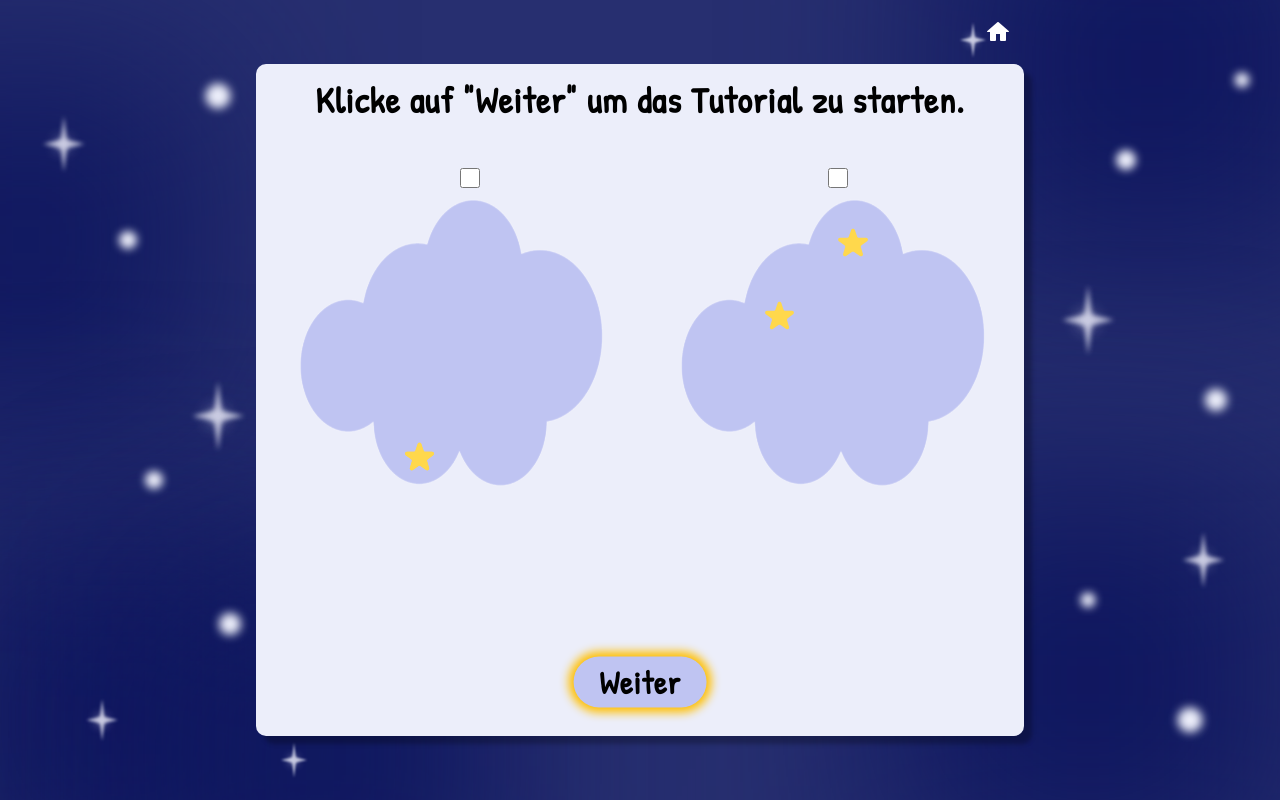
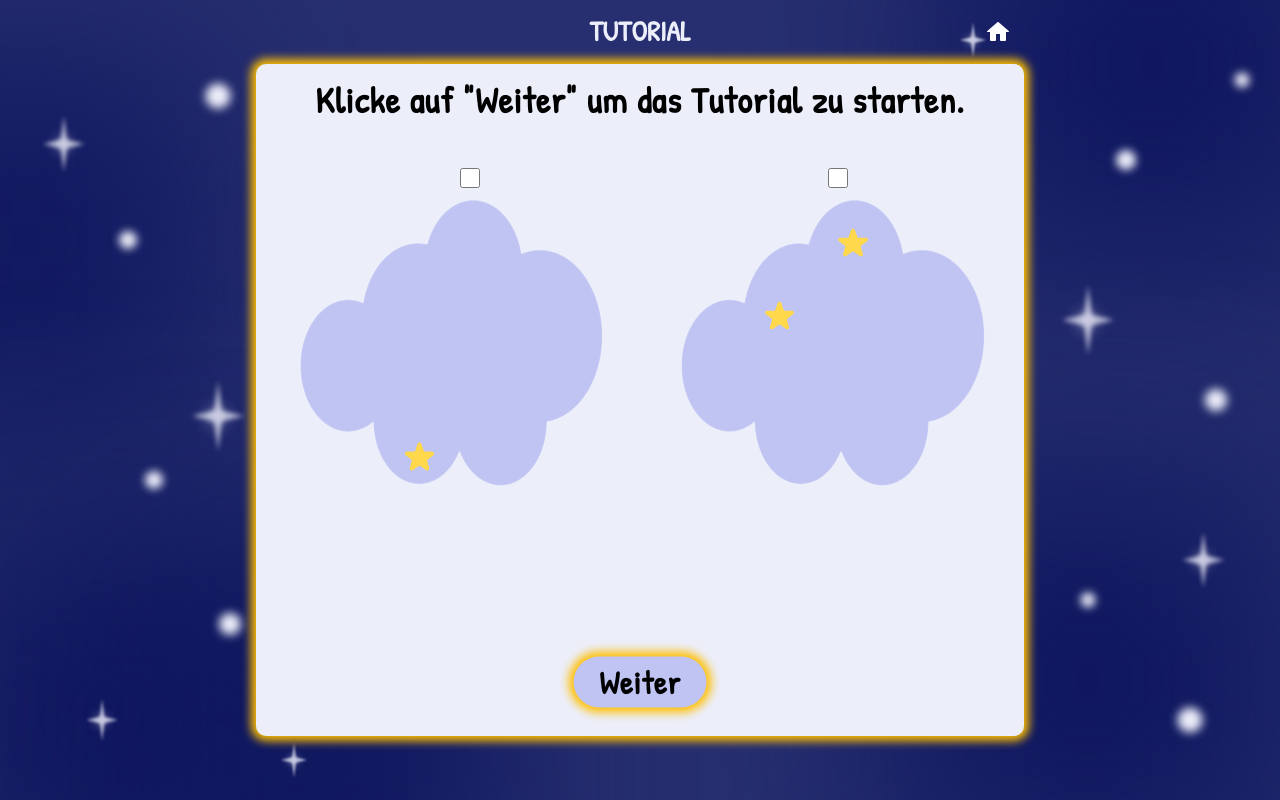
Before and after one commit to jara1008/Bachelor-Thesis, a React (Create React App) app in the folder thesis/: page /Bachelor_Thesis/difficultySelection/1/1 in a window 1280 px wide. Both pictures are taken after a click on the button "Einfach". Built offline with nearby package versions, Linux system fonts and the light colour scheme.

Commit message:
highlight tutorial

```diff
--- a/thesis/src/defaults.css
+++ b/thesis/src/defaults.css
@@ -8,6 +8,7 @@
     --text-color: #000000;
     --font-family: 'Patrick Hand', sans-serif;
     --box-shadow-default: 8px 8px 4px #00000040;
+    --default-highlight: 0 0 10px 5px #ffbf00;
 }
 
 /* define object styles */
@@ -22,6 +23,7 @@ body, html {
     display: flex;
     justify-content: center;
     align-items: center;
+    flex-direction: column;
     height: 100vh;
     width: 100vw;
 }
@@ -39,7 +41,7 @@ body, html {
     flex-direction: column;
 }
 
-@media (max-width: 1124px) {
+@media (max-width: 1180px) {
     .white-box-regular {
         height: 75vh;
         width: 70vw;
@@ -188,3 +190,87 @@ body, html {
     box-shadow: 0 0 10px 5px #ffbf00;
     transition: box-shadow 0.3s ease-in-out;
 }
+
+.tutorial-header-regular {
+    position: absolute;
+    left: 50%;
+    top: 1.5%;
+    transform: translateX(-50%);
+    font-size: 2.2vw;
+    font-weight: bold;
+    font-family: var(--font-family);
+    color: var(--secondary-color);
+    background-color: transparent;
+    z-index: 10;
+    pointer-events: none;
+}
+
+@media (max-width: 1180px) {
+    .tutorial-header-regular {
+        top: 7%;
+    }
+}
+
+@media (max-height: 520px) {
+    .tutorial-header-regular {
+        top: 0.2%;
+    }
+}
+
+.tutorial-header-large {
+    position: absolute;
+    left: 50%;
+    top: 4%;
+    transform: translateX(-50%);
+    font-size: 2.2vw;
+    font-weight: bold;
+    font-family: var(--font-family);
+    color: var(--secondary-color);
+    background-color: transparent;
+    z-index: 10;
+    pointer-events: none;
+}
+
+@media (max-width: 1180px) {
+    .tutorial-header-large {
+        top: 4%;
+    }
+}
+
+@media (max-height: 520px) {
+    .tutorial-header-large {
+        top: 0.3%;
+    }
+}
+
+.tutorial-header-tall {
+    position: absolute;
+    left: 50%;
+    top: 1%;
+    transform: translateX(-50%);
+    font-size: 2.2vw;
+    font-weight: bold;
+    font-family: var(--font-family);
+    color: var(--secondary-color);
+    background-color: transparent;
+    z-index: 10;
+    pointer-events: none;
+}
+
+@media (max-width: 1180px) {
+    .tutorial-header-tall {
+        top: 1.5%;
+    }
+}
+
+@media (max-width: 1024px) {
+    .tutorial-header-tall {
+        top: 5%;
+    }
+}
+
+@media (max-height: 520px) {
+    .tutorial-header-tall {
+        top: 0.1%;
+    }
+}
--- a/thesis/src/tutorials/tutorial_activity1.jsx
+++ b/thesis/src/tutorials/tutorial_activity1.jsx
@@ -204,7 +204,8 @@ function TutorialActivity1({ difficulty, onComplete }) {
 
     return (
         <div className="container" >
-            <div className="white-box-regular" >
+            <span className="tutorial-header-regular">TUTORIAL</span>
+            <div className="white-box-regular" style={{ boxShadow: "var(--default-highlight)" }} >
                 <HomeLink />
                 {difficulty==="easy" && <span className="title-text">{tutorialStepsEasy[tutorialProgress]['message']}</span>}<br></br>
                 {difficulty==="hard" && <span className="title-text">{tutorialStepsHard[tutorialProgress]['message']}</span>}<br></br>
--- a/thesis/src/tutorials/tutorial_activity10.jsx
+++ b/thesis/src/tutorials/tutorial_activity10.jsx
@@ -105,7 +105,8 @@ function TutorialActivity10({ difficulty, onComplete }) {
 
     return (
         <div className="container">
-            <div className="white-box-regular">
+            <span className="tutorial-header-regular">TUTORIAL</span>
+            <div className="white-box-regular" style={{ boxShadow: "var(--default-highlight)" }} >
                 <HomeLink />
                 {difficulty==="easy" && <span className="title-text">{tutorialStepsEasy[tutorialProgress]['message']}</span>}
                 {difficulty==="hard" && <span className="title-text">{tutorialStepsHard[tutorialProgress]['message']}</span>}
--- a/thesis/src/tutorials/tutorial_activity2.jsx
+++ b/thesis/src/tutorials/tutorial_activity2.jsx
@@ -53,7 +53,8 @@ const TutorialActivity2 = ({ difficulty, onComplete }) => {
 
     return (
         <div className="container">
-            <div className="white-box-regular">
+            <span className="tutorial-header-regular">TUTORIAL</span>
+            <div className="white-box-regular" style={{ boxShadow: "var(--default-highlight)" }} >
                 <HomeLink />
                 {difficulty==="easy" && <span className="title-text">{tutorialStepsEasy[tutorialProgress]['message']}</span>}
                 {difficulty==="hard" && <span className="title-text">{tutorialStepsHard[tutorialProgress]['message']}</span>}
--- a/thesis/src/tutorials/tutorial_activity3.jsx
+++ b/thesis/src/tutorials/tutorial_activity3.jsx
@@ -273,7 +273,8 @@ function TutorialActivity3({ difficulty, onComplete }) {
 
     return (
         <div className="container">
-            <div className="white-box-large">
+            <span className="tutorial-header-large">TUTORIAL</span>
+            <div className="white-box-large" style={{ boxShadow: "var(--default-highlight)" }} >
                 <HomeLink />
                 {difficulty==="easy" && <span className="title-text">{tutorialStepsEasy[tutorialProgress]['message']}</span>}
                 {difficulty==="hard" && <span className="title-text">{tutorialStepsHard[tutorialProgress]['message']}</span>}
--- a/thesis/src/tutorials/tutorial_activity5.jsx
+++ b/thesis/src/tutorials/tutorial_activity5.jsx
@@ -63,7 +63,8 @@ function TutorialActivity5({ difficulty, onComplete }) {
 
     return (
         <div className="container">
-            <div className="white-box-regular">
+            <span className="tutorial-header-regular">TUTORIAL</span>
+            <div className="white-box-regular" style={{ boxShadow: "var(--default-highlight)" }} >
                 <HomeLink />
                 {difficulty==='easy' && <span className="title-text">{tutorialStepsEasy[tutorialProgress]['message']}</span>}
                 {difficulty==='hard' && <span className="title-text">{tutorialStepsHard[tutorialProgress]['message']}</span>}
--- a/thesis/src/tutorials/tutorial_activity6.jsx
+++ b/thesis/src/tutorials/tutorial_activity6.jsx
@@ -255,18 +255,16 @@ function TutorialActivity6({ difficulty, onComplete }) {
 
     return (
         <div className="container">
-            <div className="white-box-large">
+            <span className="tutorial-header-large">TUTORIAL</span>
+            <div className="white-box-large" style={{ boxShadow: "var(--default-highlight)" }} >
                 <HomeLink />
                 {difficulty==="easy" && <span className="title-text">{tutorialStepsEasy[tutorialProgress]['message']}</span>}
                 {difficulty==="hard" && <span className="title-text">{tutorialStepsHard[tutorialProgress]['message']}</span>}
                 {difficulty === 'hard' && (
                     <div style={{ display: "flex", justifyContent: "space-around", width: "100%" }}>
-                    <button  className={`header-button ${tutorialProgress === 2 ? 'highlighted' : ''}`} style={{ left: "25%", marginTop: "2vh" }}
+                    <button  className={`header-button ${tutorialProgress === 2 ? 'highlighted' : ''}`} style={{ marginTop: "1vh" }}
                         onClick={() => continueTutorial()}
                         disabled={tutorialProgress !== 2}>
-                        Tauschen
-                    </button>
-                    <button className="header-button" style={{ left: "75%", marginTop: "2vh" }}>
                         Tauschen
                     </button>
                 </div>
--- a/thesis/src/tutorials/tutorial_activity7.jsx
+++ b/thesis/src/tutorials/tutorial_activity7.jsx
@@ -156,7 +156,8 @@ function TutorialActivity7({ difficulty, onComplete }) {
 
     return (
         <div className="container">
-            <div className="white-box-tall">
+            <span className="tutorial-header-tall">TUTORIAL</span>
+            <div className="white-box-tall" style={{ boxShadow: "var(--default-highlight)" }} >
                 <HomeLink top="-6%" />
                 {difficulty==="easy" && <span className="title-text">{tutorialStepsEasy[tutorialProgress]['message']}</span>}
                 {difficulty==="hard" && <span className="title-text">{tutorialStepsHard[tutorialProgress]['message']}</span>}
--- a/thesis/src/tutorials/tutorial_activity8.jsx
+++ b/thesis/src/tutorials/tutorial_activity8.jsx
@@ -396,7 +396,8 @@ function TutorialActivity8({ difficulty, onComplete }) {
 
     return (
         <div className="container" >
-            <div className="white-box-regular" >
+            <span className="tutorial-header-regular">TUTORIAL</span>
+            <div className="white-box-regular" style={{ boxShadow: "var(--default-highlight)" }} >
                 <HomeLink />
                 {difficulty === "easy" && <>
                     <span className="title-text">{tutorialStepsEasy[tutorialProgress]['message']}</span>
--- a/thesis/src/tutorials/tutorial_activity9.jsx
+++ b/thesis/src/tutorials/tutorial_activity9.jsx
@@ -246,7 +246,8 @@ function TutorialActivity9({ difficulty, onComplete }) {
 
     return (
         <div className="container">
-            <div className="white-box-large">
+            <span className="tutorial-header-large">TUTORIAL</span>
+            <div className="white-box-large" style={{ boxShadow: "var(--default-highlight)" }} >
                 <HomeLink />
                 {difficulty==="easy" && <span className="title-text">{tutorialStepsEasy[tutorialProgress]['message']}</span>}
                 {difficulty==="hard" && <span className="title-text">{tutorialStepsHard[tutorialProgress]['message']}</span>}
```
